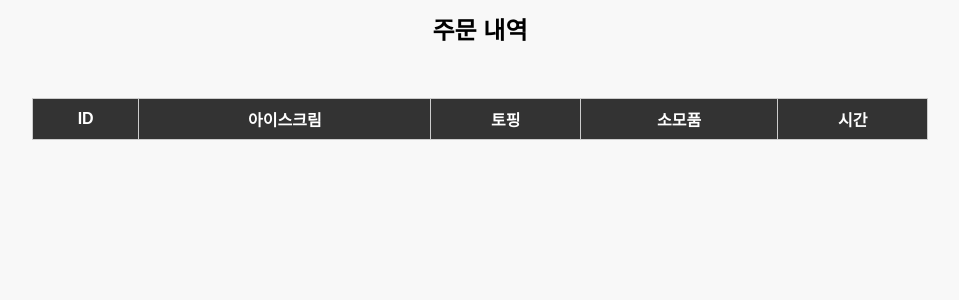
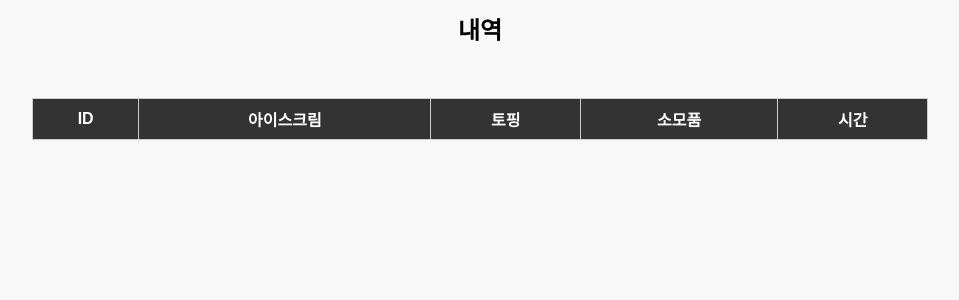
Before and after one commit to jangjh0201/webapp, a FastAPI app: page /history in a window 1280 px wide. Shown: the part 69-369 px from the top of the page, without its empty margins (160-1119 px from the left). Run offline with FastAPI, Linux system fonts and the light colour scheme; lists and menus that the app fills with data are empty; parts of the project's set-up code (start-up, migrations or seed data) failed here and were passed over.

Commit message:
주문 내역 -> 내역

```diff
--- a/app/static/styles.css
+++ b/app/static/styles.css
@@ -156,7 +156,7 @@ button:hover {
     }
 }
 
-/* 주문 내역 테이블 스타일 */
+/* 내역 테이블 스타일 */
 .table-container {
     width: 70%; /* 테이블 컨테이너의 가로 길이를 70%로 설정 */
     display: flex;
--- a/app/templates/history.html
+++ b/app/templates/history.html
@@ -1,7 +1,7 @@
 {% extends "header.html" %}
 
 {% block content %}
-<h2>주문 내역</h2>
+<h2>내역</h2>
 <div class="table-container">
     <table>
         <thead>
```
